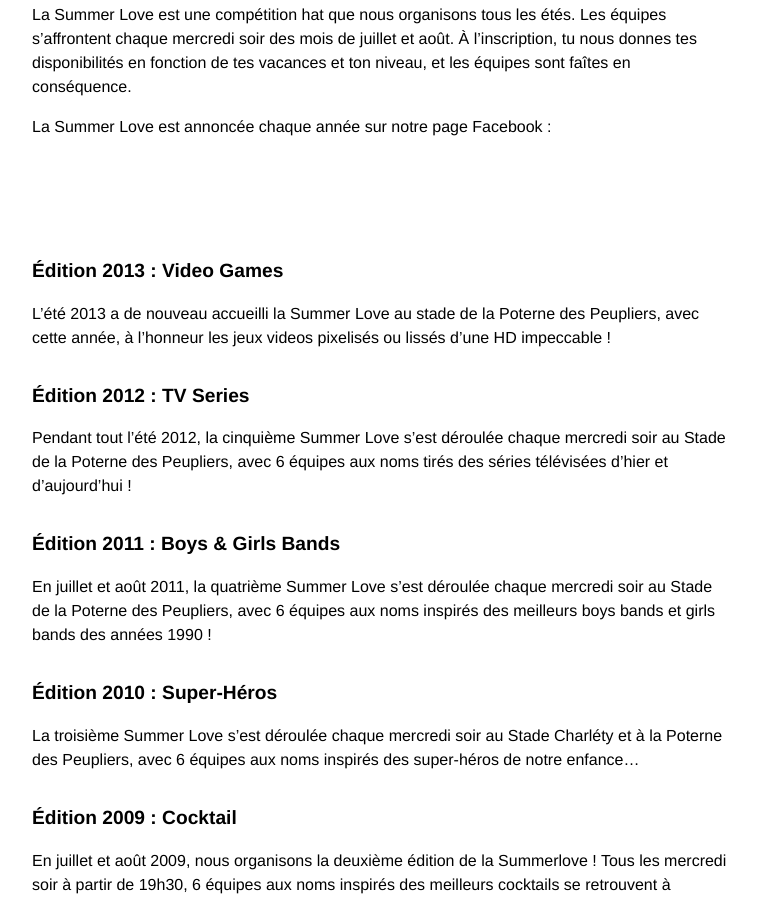
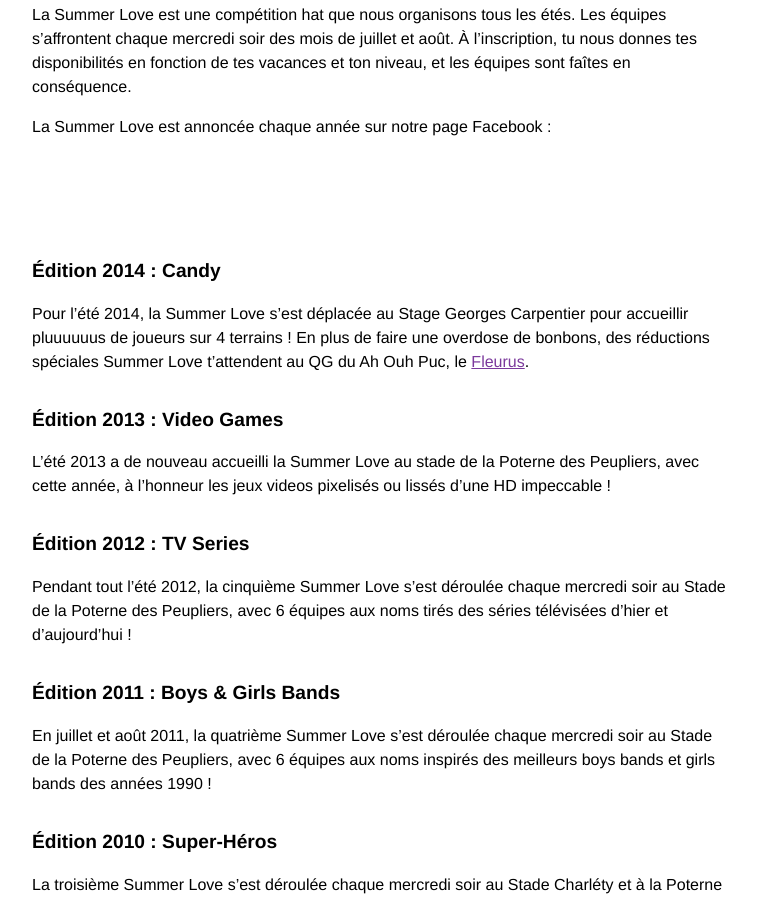
Before and after one commit to ahouhpuc/ahouhpuc.github.io, a Jekyll site: the page built from summer-love.markdown, in a window 1280 px wide and 900 px high, scrolled down 544 px. Shown: the whole window, without its empty margins (258-1015 px from the left). Built offline with Jekyll 4.4.1, drawn with Linux system fonts in a browser that asks for light colours.

Commit message:
summer love 2014

```diff
--- a/summer-love.markdown
+++ b/summer-love.markdown
@@ -13,6 +13,10 @@ La Summer Love est une compétition hat que nous organisons tous les étés. Les
 La Summer Love est annoncée chaque année sur notre page Facebook :
 
 <div id="summer-love-fb"><div class="fb-like-box" data-href="https://www.facebook.com/ahouhpuc" data-colorscheme="light" data-show-faces="false" data-header="false" data-stream="false" data-show-border="false"></div></div>
+
+## Édition 2014 : Candy
+
+Pour l'été 2014, la Summer Love s'est déplacée au Stage Georges Carpentier pour accueillir pluuuuuus de joueurs sur 4 terrains ! En plus de faire une overdose de bonbons, des réductions spéciales Summer Love t'attendent au QG du Ah Ouh Puc, le <a href="http://www.lefleurus.com/">Fleurus</a>.
 
 ## Édition 2013 : Video Games
 
```
